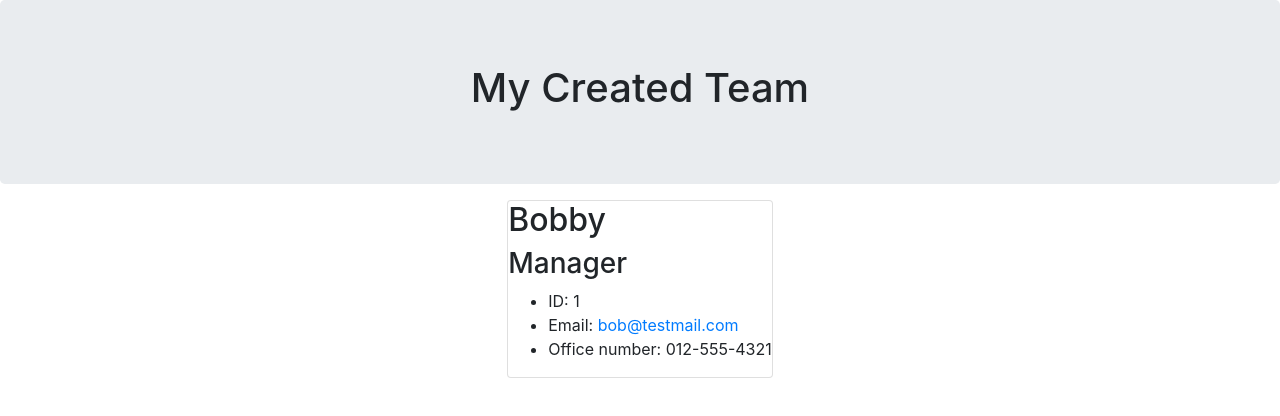
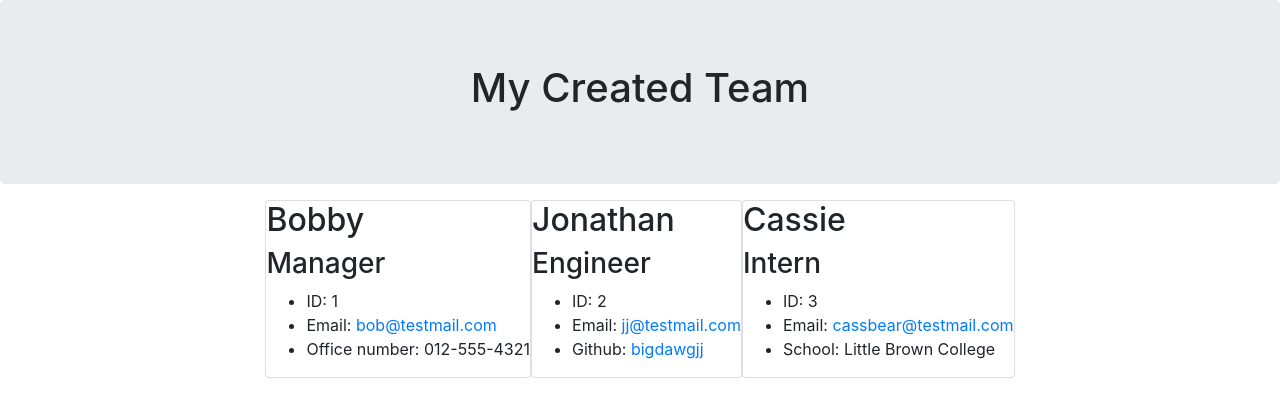
Before and after one commit to TKShadowBlade/10---OOP-Team-Profile-Generator, a website: page dist/managerteam.html in a window 1280 px wide. Drawn offline with nearby package versions, Linux system fonts and the light colour scheme.

Commit message:
completing html layout format

```diff
--- a/dist/managerteam.html
+++ b/dist/managerteam.html
@@ -35,8 +35,34 @@
         </ul>
     </div>
                 </div>
-
+    <div class="card employee-card">
+        <div class="header">
+            <h2 class="title">Jonathan</h2>
+            <h3 class="title">Engineer</h3>
+        </div>
+        <div class="body">
+            <ul class="group-list">
+                <li class="group-list-item">ID: 2</li>
+                <li class="group-list-item">Email: <a href="mailto:jj@testmail.com">jj@testmail.com</a></li>
+                <li class="group-list-item">Github: <a href="https://github.com/fakeaccount" target="_blank" rel="noopener noreferrer">bigdawgjj</a></li>
+            </ul>
+        </div>
+    </div>
+    <div class="card employee-card">
+        <div class="header">
+            <h2 class="title">Cassie</h2>
+            <h3 class="title">Intern</h3>
+        </div>
+        <div class="body">
+            <ul class="group-list">
+                <li class="group-list-item">ID: 3</li>
+                <li class="group-list-item">Email: <a href="mailto:cassbear@testmail.com">cassbear@testmail.com</a></li>
+                <li class="group-list-item">School: Little Brown College</li>
+            </ul>
+        </div>
+    </div>
             </div>
         </div>
     </div>
 </body>
+</html>
```
